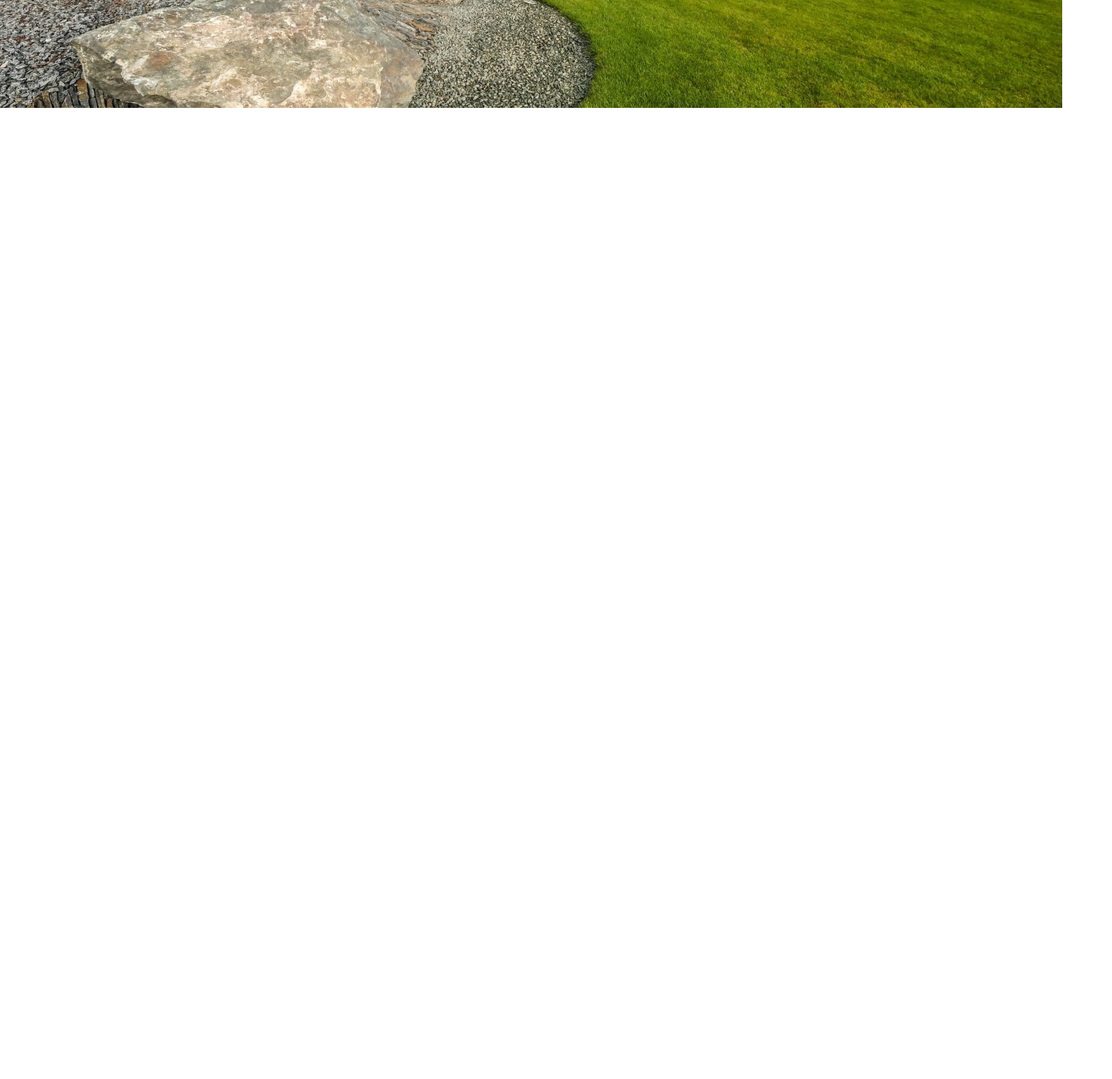
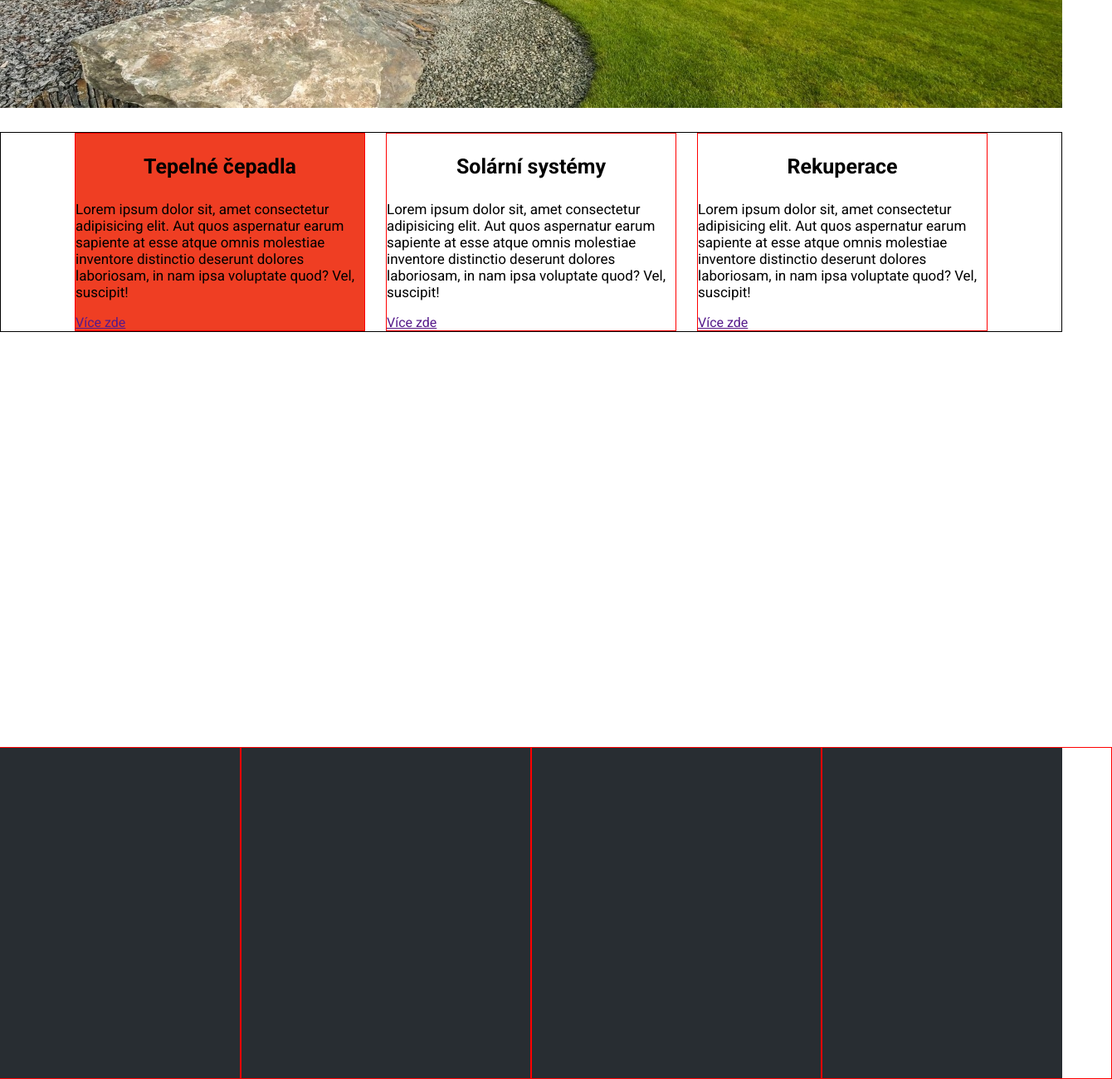
Before and after one commit to losik01/test, a plain HTML site: page index.html in a window 1280 px wide. Shown: the part 509-1809 px from the top of the page at 83% size, 1340 px wide, since content can reach past the window. Before the commit the page ends 800 px from the top, so only its background shows below. Drawn offline with Linux system fonts and the light colour scheme.

Commit message:
Update index.html

```diff
--- a/index.html
+++ b/index.html
@@ -2,10 +2,13 @@
 <html lang="cs-cz">
 
 <head>
+    <meta charset="utf-8" />
+    <link rel="stylesheet" href="menu.css">
+    <link rel="stylesheet" href="body.css">
+    <link rel="stylesheet" href="footer.css">
 
-    <meta charset="utf-8"/>
-    <link rel="stylesheet" href="menu.css">
-    <link rel="stylesheet" href="text.css">
+    <title>Apekom plus</title>
+    <link rel="icon" href="img/ikona.png" type="image/x-icon">
 
 
     <link rel="preconnect" href="https://fonts.googleapis.com">
@@ -41,11 +44,53 @@
                 <a href="#">Rekuperace</a>
                 <a href="#">Kontakty</a>
 
-
             </div>
         </nav>
+    </header>
+    <main class="main">
+        <section class="article cerpadlo">
+            <h3>Tepelné čepadla</h3>
+            <p>Lorem ipsum dolor sit, amet consectetur adipisicing elit.
+                Aut quos aspernatur earum sapiente at esse atque omnis molestiae
+                inventore distinctio deserunt dolores laboriosam, in nam ipsa
+                voluptate quod? Vel, suscipit!</p>
+            <a href="">Více zde</a>
+        </section>
 
-    </header>
+        <section class="article solar">
+            <h3>Solární systémy</h3>
+            <p>Lorem ipsum dolor sit, amet consectetur adipisicing elit.
+                Aut quos aspernatur earum sapiente at esse atque omnis molestiae
+                inventore distinctio deserunt dolores laboriosam, in nam ipsa
+                voluptate quod? Vel, suscipit!</p>
+            <a href="">Více zde</a>
+        </section>
+
+        <section class="article rekuperace">
+            <h3>Rekuperace</h3>
+            <p>Lorem ipsum dolor sit, amet consectetur adipisicing elit.
+                Aut quos aspernatur earum sapiente at esse atque omnis molestiae
+                inventore distinctio deserunt dolores laboriosam, in nam ipsa
+                voluptate quod? Vel, suscipit!</p>
+            <a href="">Více zde</a>
+        </section>
+
+    </main>
+
+    <footer class="footer">
+        <div>
+            <a href="tel: +420 607 009 719">zavolej</a>
+        </div>
+
+        <div></div>
+
+        <div></div>
+
+        <div></div>
+
+
+    </footer>
+
 
     <script src="burger.js"></script>
 </body>
```
